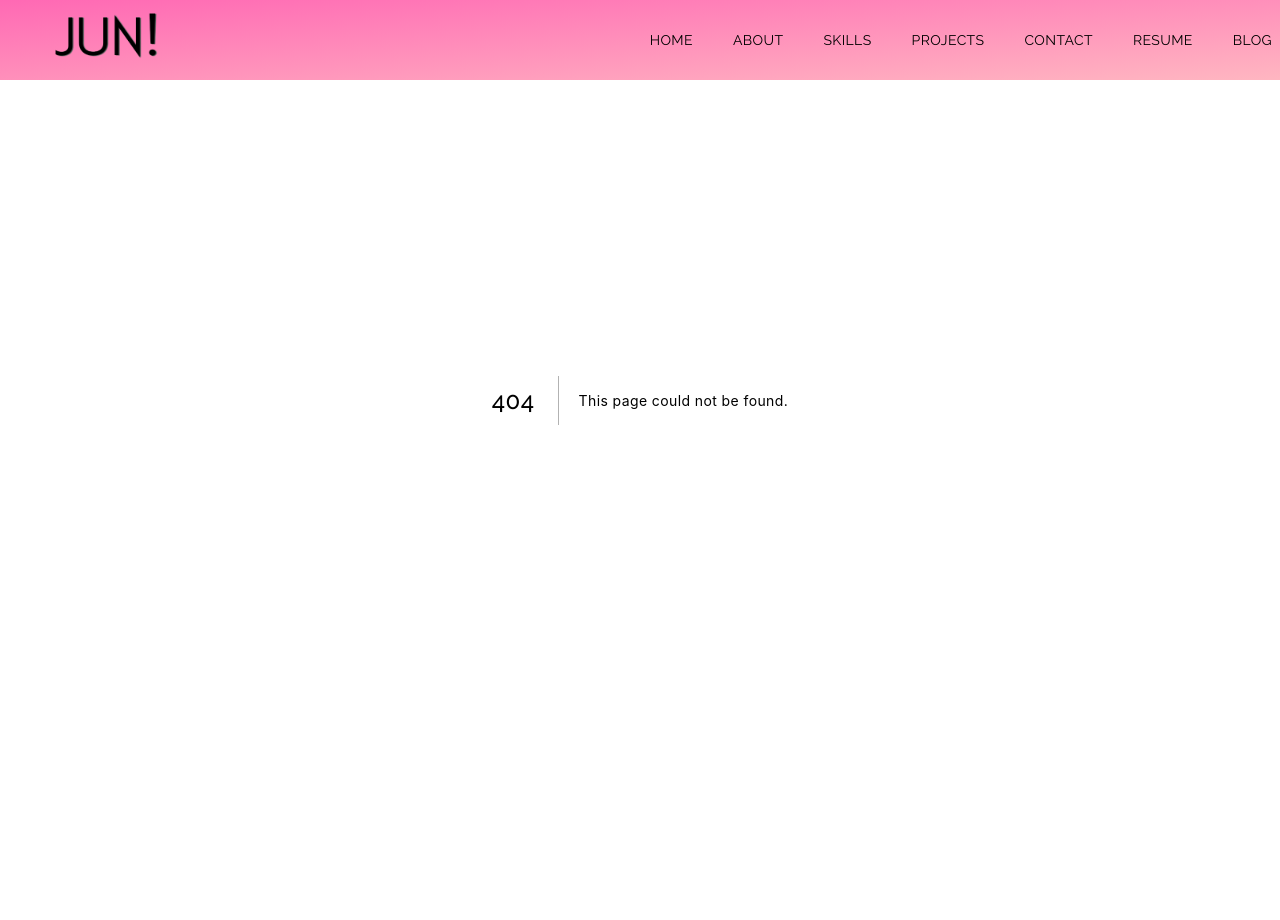
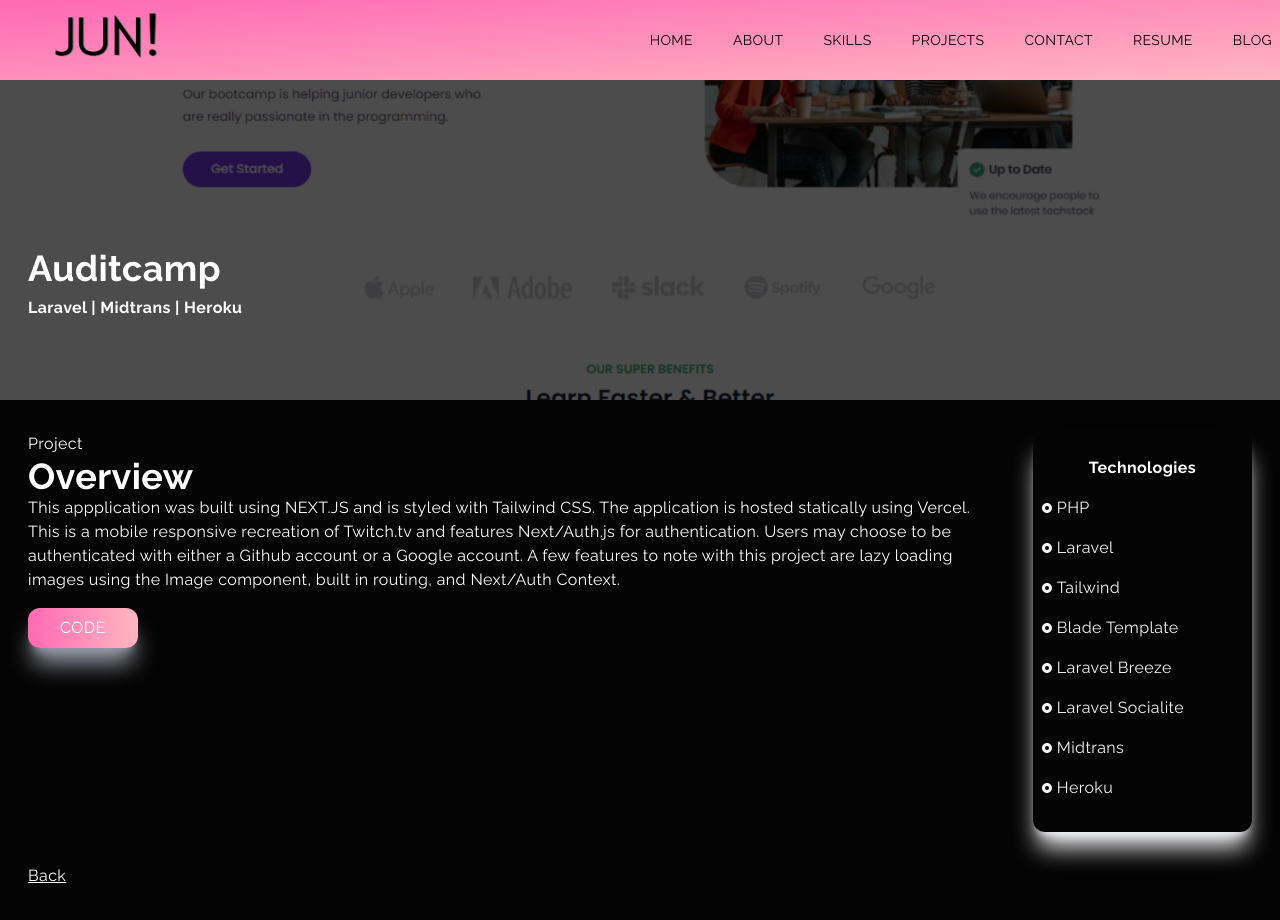
Before and after one commit to junkevin88/junkevin88.github.io, a Next.js app: page /auditcamp in a window 1280 px wide. Before the commit this address had no page. Before the commit the page ends 800 px from the top, so only its background shows below. Built offline with nearby package versions, Linux system fonts and the light colour scheme.

Commit message:
revise 11 mar 2023

```diff
--- a/components/Navbar.jsx
+++ b/components/Navbar.jsx
@@ -128,7 +128,7 @@ const Navbar = () => {
           className={
             nav
               ? ' fixed left-0 top-0 w-[75%] sm:w-[60%] md:w-[45%] h-screen bg-[#ff69b4] p-10 ease-in duration-500'
-              : 'fixed left-[-100%] w-[75%] sm:w-[60%] md:w-[45%] top-0 p-10 ease-in duration-500'
+              : 'fixed left-[-100%] w-[75%] sm:w-[60%] md:w-[45%] top-0 p-10 h-screen ease-in duration-500'
           }
         >
           <div>
--- a/components/Projects.jsx
+++ b/components/Projects.jsx
@@ -4,7 +4,9 @@ import React from 'react';
 import kosankuImg from '../public/assets/projects/kosanku.png';
 import auditcampImg from '../public/assets/projects/auditcamp.png'
 import netflixImg from '../public/assets/projects/netflix.jpg'
-import twitchImg from '../public/assets/projects/twitch.jpg'
+import idxpartnersImg from '../public/assets/projects/idxpartners.jpg'
+import aeonImg from '../public/assets/projects/aeon.png'
+import cryptoImg from '../public/assets/projects/crypto.jpg'
 import ProjectItem from './ProjectItem';
 
 const Projects = () => {
@@ -30,32 +32,30 @@ const Projects = () => {
 
           />
           <ProjectItem
-            title='VIX BTPN'
-            backgroundImg={auditcampImg}
-            projectUrl='/btpn'
+            title='VIX AEON Credit Service'
+            backgroundImg={aeonImg}
+            projectUrl='/aeon'
             tech='Java Spring Boot'
 
           />
           <ProjectItem
             title='VIX id/x partners'
-            backgroundImg={auditcampImg}
+            backgroundImg={idxpartnersImg}
             projectUrl='/idxpartners'
             tech='Jupyter Notebook'
 
           />
           <ProjectItem
-            title='NontonLegal21
-            (Coming Soon)'
+            title='NontonLegal21 (Coming Soon)'
             backgroundImg={netflixImg}
-            projectUrl='/nontonlegal21'
+            projectUrl='/'
             tech='React JS + Java Spring Boot'
 
           />
           <ProjectItem
-            title='Kalkulasi.tech
-            (Coming Soon)'
-            backgroundImg={twitchImg}
-            projectUrl='/kalkulasi'
+            title='Kalkulasi.tech (Coming Soon)'
+            backgroundImg={cryptoImg}
+            projectUrl='/'
             tech='Next JS + Java Spring Boot'
 
           />
--- a/pages/crypto.jsx
+++ b/pages/aeon.jsx
@@ -1,10 +1,10 @@
 import Image from 'next/image';
 import React from 'react';
-import cryptoImg from '../public/assets/projects/crypto.jpg';
+import aeonImg from '../public/assets/projects/aeon.png';
 import { RiRadioButtonFill } from 'react-icons/ri';
 import Link from 'next/link';
 
-const crypto = () => {
+const aeon = () => {
   return (
     <div className='w-full'>
       <div className='w-screen h-[50vh] relative'>
@@ -13,12 +13,12 @@ const crypto = () => {
           className='absolute z-1'
           layout='fill'
           objectFit='cover'
-          src={cryptoImg}
+          src={aeonImg}
           alt='/'
         />
         <div className='absolute top-[70%] max-w-[1240px] w-full left-[50%] right-[50%] translate-x-[-50%] translate-y-[-50%] text-white z-10 p-2'>
-          <h2 className='py-2'>Crypto App</h2>
-          <h3>React JS / Tailwind / Firebase</h3>
+          <h2 className='py-2'>Virtual Internship Experience (AEON Credit Service)</h2>
+          <h3>Java Spring Boot | REST API | Spring Security</h3>
         </div>
       </div>
 
@@ -38,42 +38,35 @@ const crypto = () => {
             package. This application was built using the Coin Gecko API.
           </p>
           <a
-            href='https://github.com/fireclint/crypto-react-firebase'
+            href='https://github.com/junkevin88/AEON-Backend-Java'
             target='_blank'
             rel='noreferrer'
           >
             <button className='px-8 py-2 mt-4 mr-8'>Code</button>
           </a>
-          <a
-            href='https://cryptobase-yt.web.app/'
-            target='_blank'
-            rel='noreferrer'
-          >
-            <button className='px-8 py-2 mt-4'>Demo</button>
-          </a>
 
         </div>
-        <div className='col-span-4 md:col-span-1 shadow-xl shadow-gray-400 rounded-xl py-4'>
+        <div className='col-span-4 md:col-span-1 shadow-xl shadow-gray-100 rounded-xl py-4'>
           <div className='p-2'>
             <p className='text-center font-bold pb-2'>Technologies</p>
             <div className='grid grid-cols-3 md:grid-cols-1 '>
-              <p className='text-gray-600 py-2 flex items-center'>
-                <RiRadioButtonFill className='pr-1' /> React
+              <p className='text-gray-100 py-2 flex items-center'>
+                <RiRadioButtonFill className='pr-1' /> Java
               </p>
-              <p className='text-gray-600 py-2 flex items-center'>
-                <RiRadioButtonFill className='pr-1' /> Tailwind
+              <p className='text-gray-100 py-2 flex items-center'>
+                <RiRadioButtonFill className='pr-1' /> Spring Boot
               </p>
-              <p className='text-gray-600 py-2 flex items-center'>
-                <RiRadioButtonFill className='pr-1' /> Javascript
+              <p className='text-gray-100 py-2 flex items-center'>
+                <RiRadioButtonFill className='pr-1' /> Postman
               </p>
-              <p className='text-gray-600 py-2 flex items-center'>
-                <RiRadioButtonFill className='pr-1' /> Firebase
+              <p className='text-gray-100 py-2 flex items-center'>
+                <RiRadioButtonFill className='pr-1' /> Hibernate
               </p>
-              <p className='text-gray-600 py-2 flex items-center'>
-                <RiRadioButtonFill className='pr-1' /> Coin Gecko API
+              <p className='text-gray-100 py-2 flex items-center'>
+                <RiRadioButtonFill className='pr-1' /> Spring Security
               </p>
-              <p className='text-gray-600 py-2 flex items-center'>
-                <RiRadioButtonFill className='pr-1' /> Routes
+              <p className='text-gray-100 py-2 flex items-center'>
+                <RiRadioButtonFill className='pr-1' /> REST API
               </p>
             </div>
           </div>
@@ -86,4 +79,4 @@ const crypto = () => {
   );
 };
 
-export default crypto;
+export default aeon;
--- a/pages/twitch.jsx
+++ b/pages/auditcamp.jsx
@@ -1,10 +1,10 @@
 import Image from 'next/image';
 import React from 'react';
-import twitchImg from '../public/assets/projects/twitch.jpg';
+import auditcampImg from '../public/assets/projects/auditcamp.png';
 import { RiRadioButtonFill } from 'react-icons/ri';
 import Link from 'next/link';
 
-const twitch = () => {
+const auditcamp = () => {
   return (
     <div className='w-full'>
       <div className='w-screen h-[50vh] relative'>
@@ -13,12 +13,12 @@ const twitch = () => {
           className='absolute z-1'
           layout='fill'
           objectFit='cover'
-          src={twitchImg}
+          src={auditcampImg}
           alt='/'
         />
         <div className='absolute top-[70%] max-w-[1240px] w-full left-[50%] right-[50%] translate-x-[-50%] translate-y-[-50%] text-white z-10 p-2'>
-          <h2 className='py-2'>Twitch UI</h2>
-          <h3>Next JS / Tailwind / Next Auth</h3>
+          <h2 className='py-2'>Auditcamp</h2>
+          <h3>Laravel | Midtrans | Heroku</h3>
         </div>
       </div>
 
@@ -36,14 +36,7 @@ const twitch = () => {
             the Image component, built in routing, and Next/Auth Context.
           </p>
           <a
-            href='https://twitch-nextjs-tailwind.vercel.app/'
-            target='_blank'
-            rel='noreferrer'
-          >
-            <button className='px-8 py-2 mt-4 mr-8'>Demo</button>
-          </a>
-          <a
-            href='https://github.com/fireclint/twitch-nextjs-tailwind'
+            href='https://github.com/junkevin88/AuditCamp'
             target='_blank'
             rel='noreferrer'
           >
@@ -51,27 +44,33 @@ const twitch = () => {
           </a>
 
         </div>
-        <div className='col-span-4 md:col-span-1 shadow-xl shadow-gray-400 rounded-xl py-4'>
+        <div className='col-span-4 md:col-span-1 shadow-xl shadow-gray-100 rounded-xl py-4'>
           <div className='p-2'>
             <p className='text-center font-bold pb-2'>Technologies</p>
             <div className='grid grid-cols-3 md:grid-cols-1'>
-              <p className='text-gray-600 py-2 flex items-center'>
-                <RiRadioButtonFill className='pr-1' /> Next.JS
+              <p className='text-gray-100 py-2 flex items-center'>
+                <RiRadioButtonFill className='pr-1' /> PHP
               </p>
-              <p className='text-gray-600 py-2 flex items-center'>
+              <p className='text-gray-100 py-2 flex items-center'>
+                <RiRadioButtonFill className='pr-1' /> Laravel
+              </p>
+              <p className='text-gray-100 py-2 flex items-center'>
                 <RiRadioButtonFill className='pr-1' /> Tailwind
               </p>
-              <p className='text-gray-600 py-2 flex items-center'>
-                <RiRadioButtonFill className='pr-1' /> Javascript
+              <p className='text-gray-100 py-2 flex items-center'>
+                <RiRadioButtonFill className='pr-1' /> Blade Template
               </p>
-              <p className='text-gray-600 py-2 flex items-center'>
-                <RiRadioButtonFill className='pr-1' /> Next Auth
+              <p className='text-gray-100 py-2 flex items-center'>
+                <RiRadioButtonFill className='pr-1' /> Laravel Breeze
               </p>
-              <p className='text-gray-600 py-2 flex items-center'>
-                <RiRadioButtonFill className='pr-1' /> Github Auth
+              <p className='text-gray-100 py-2 flex items-center'>
+                <RiRadioButtonFill className='pr-1' /> Laravel Socialite
               </p>
-              <p className='text-gray-600 py-2 flex items-center'>
-                <RiRadioButtonFill className='pr-1' /> Google Auth
+              <p className='text-gray-100 py-2 flex items-center'>
+                <RiRadioButtonFill className='pr-1' /> Midtrans
+              </p>
+              <p className='text-gray-100 py-2 flex items-center'>
+                <RiRadioButtonFill className='pr-1' /> Heroku
               </p>
             </div>
           </div>
@@ -84,4 +83,4 @@ const twitch = () => {
   );
 };
 
-export default twitch;
+export default auditcamp;
--- a/pages/netflix.jsx
+++ b/pages/idxpartners.jsx
@@ -1,10 +1,10 @@
 import Image from 'next/image';
 import React from 'react';
-import netflixImg from '../public/assets/projects/netflix.jpg';
+import idxpartnersImg from '../public/assets/projects/idxpartners.jpg';
 import { RiRadioButtonFill } from 'react-icons/ri';
 import Link from 'next/link';
 
-const netflix = () => {
+const idxpartners = () => {
   return (
     <div className='w-full'>
       <div className='w-screen h-[50vh] relative'>
@@ -13,12 +13,12 @@ const netflix = () => {
           className='absolute z-1'
           layout='fill'
           objectFit='cover'
-          src={netflixImg}
+          src={idxpartnersImg}
           alt='/'
         />
         <div className='absolute top-[70%] max-w-[1240px] w-full left-[50%] right-[50%] translate-x-[-50%] translate-y-[-50%] text-white z-10 p-2'>
-          <h2 className='py-2'>Netflix App</h2>
-          <h3>React JS / Tailwind / Firebase</h3>
+          <h2 className='py-2'>Virtual Internship Experience (id/x partners)</h2>
+          <h3>Python | Jupyter Notebook | Machine Learning</h3>
         </div>
       </div>
 
@@ -36,38 +36,31 @@ const netflix = () => {
             management.
           </p>
           <a
-            href='https://github.com/fireclint/netflix-react-tailwind'
+            href='https://github.com/junkevin88/project_idxpartners'
             target='_blank'
             rel='noreferrer'
           >
             <button className='px-8 py-2 mt-4 mr-8'>Code</button>
           </a>
-          <a
-            href='https://fireclint.github.io/netflix-react-tailwind/'
-            target='_blank'
-            rel='noreferrer'
-          >
-            <button className='px-8 py-2 mt-4'>Demo</button>
-          </a>
         </div>
-        <div className='col-span-4 md:col-span-1 shadow-xl shadow-gray-400 rounded-xl py-4'>
+        <div className='col-span-4 md:col-span-1 shadow-xl shadow-gray-100 rounded-xl py-4'>
           <div className='p-2'>
             <p className='text-center font-bold pb-2'>Technologies</p>
             <div className='grid grid-cols-3 md:grid-cols-1'>
-              <p className='text-gray-600 py-2 flex items-center'>
-                <RiRadioButtonFill className='pr-1' /> React
+              <p className='text-gray-100 py-2 flex items-center'>
+                <RiRadioButtonFill className='pr-1' /> Python
               </p>
-              <p className='text-gray-600 py-2 flex items-center'>
-                <RiRadioButtonFill className='pr-1' /> Tailwind
+              <p className='text-gray-100 py-2 flex items-center'>
+                <RiRadioButtonFill className='pr-1' /> Jupyter Notebook
               </p>
-              <p className='text-gray-600 py-2 flex items-center'>
-                <RiRadioButtonFill className='pr-1' /> Javascript
+              <p className='text-gray-100 py-2 flex items-center'>
+                <RiRadioButtonFill className='pr-1' /> ML (Supervised Learning)
               </p>
-              <p className='text-gray-600 py-2 flex items-center'>
-                <RiRadioButtonFill className='pr-1' /> Firebase
+              <p className='text-gray-100 py-2 flex items-center'>
+                <RiRadioButtonFill className='pr-1' /> Exploratory Data Analysis
               </p>
-              <p className='text-gray-600 py-2 flex items-center'>
-                <RiRadioButtonFill className='pr-1' /> IMDB API
+              <p className='text-gray-100 py-2 flex items-center'>
+                <RiRadioButtonFill className='pr-1' /> XGBoost
               </p>
             </div>
           </div>
@@ -80,4 +73,4 @@ const netflix = () => {
   );
 };
 
-export default netflix;
+export default idxpartners;
--- a/pages/kosanku.jsx
+++ b/pages/kosanku.jsx
@@ -4,7 +4,7 @@ import kosankuImg from '../public/assets/projects/kosanku.png';
 import { RiRadioButtonFill } from 'react-icons/ri';
 import Link from 'next/link';
 
-const property = () => {
+const kosanku = () => {
   return (
     <div className='w-full'>
       <div className='w-screen h-[50vh] relative'>
@@ -105,4 +105,4 @@ const property = () => {
   );
 };
 
-export default property;
+export default kosanku;
```
Also changed, not shown: public/assets/projects/aeon.png (added), public/assets/projects/idxpartners.jpg (added).
